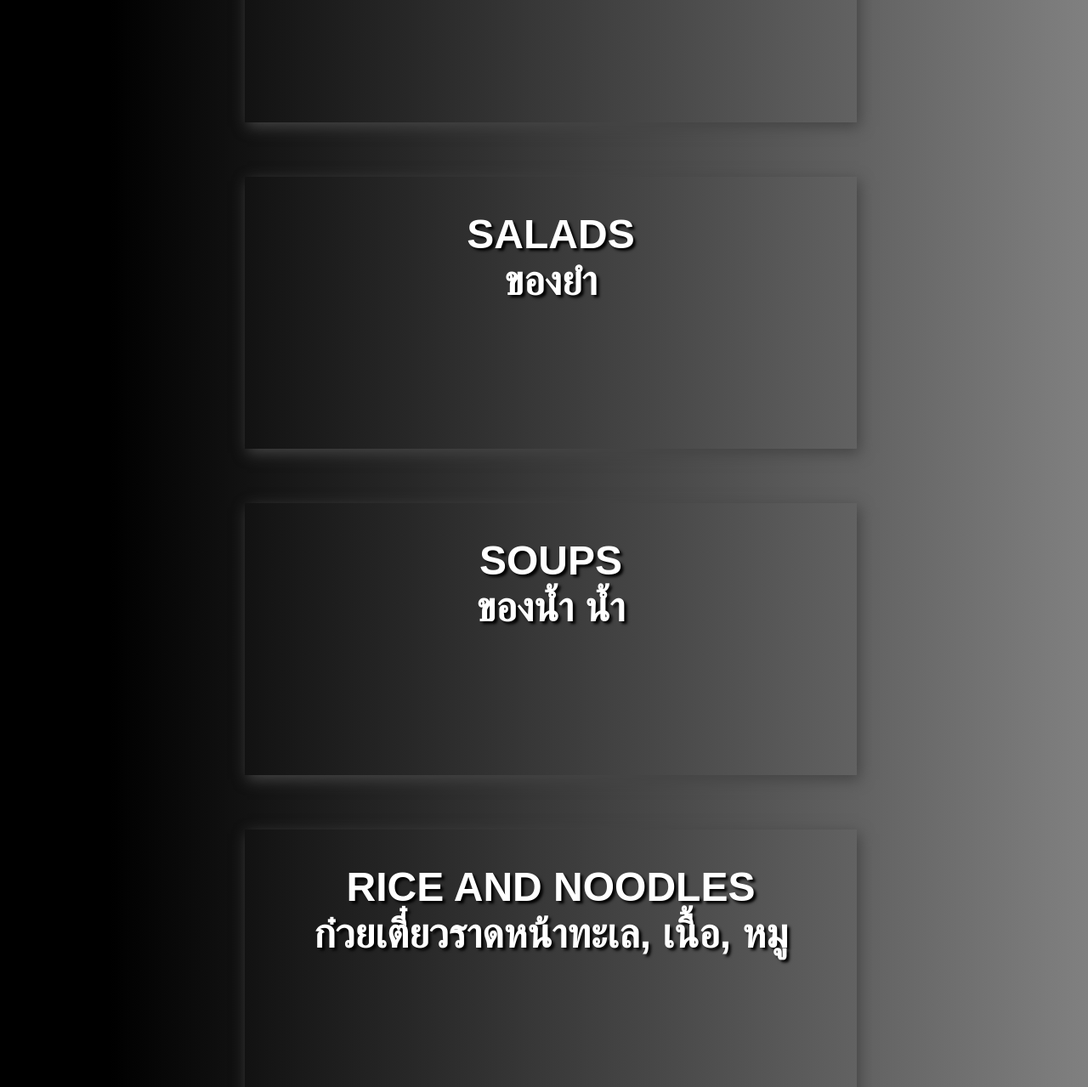
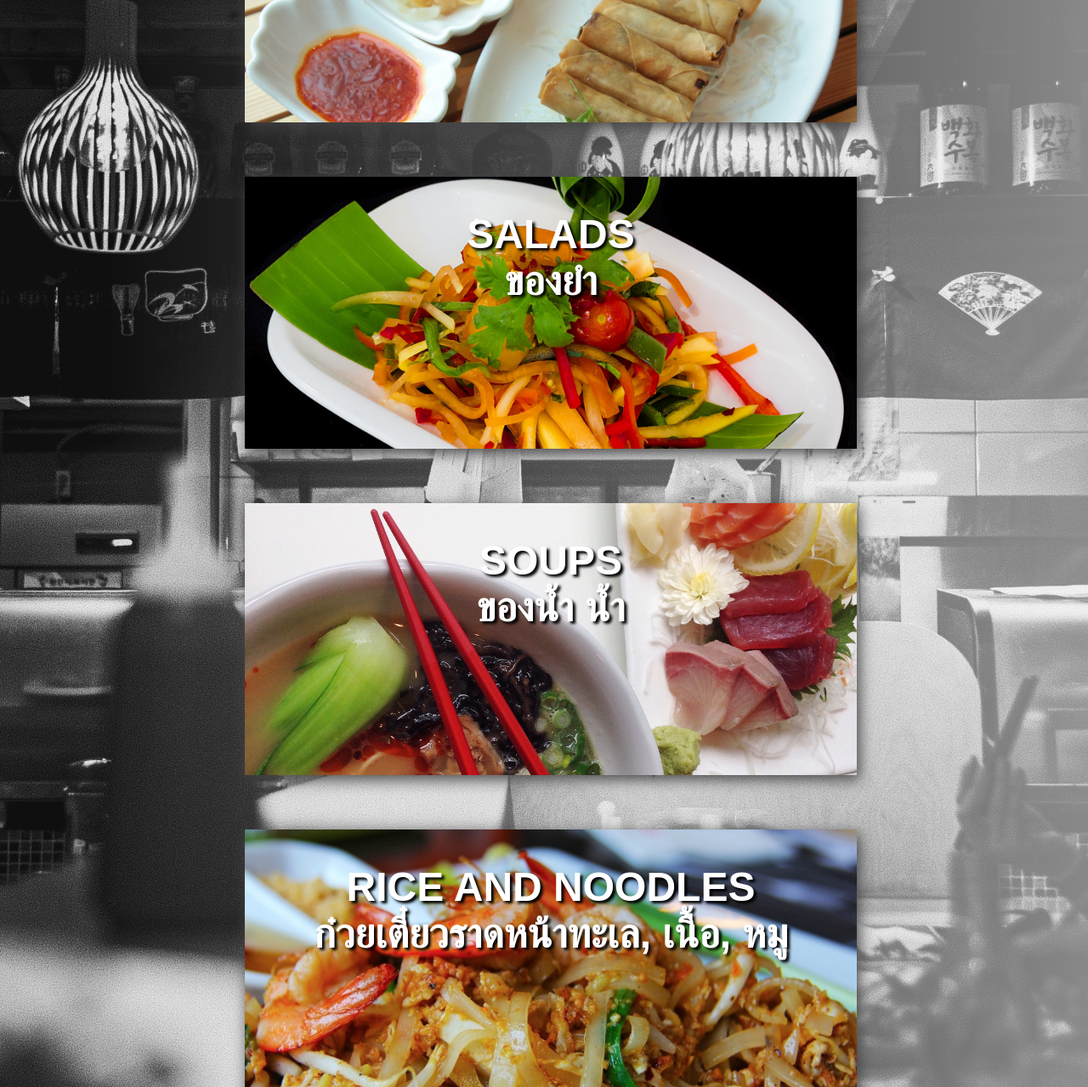
Before and after one commit to SergeChurkin-ca/project-MenuOrder, a plain HTML site: page index.html in a window 1280 px wide. Shown: the part 456-1735 px from the top of the page at 85% size. Drawn offline with Linux system fonts and the light colour scheme; the site is published under a folder, as on GitHub Pages, so addresses that start at the root find nothing.

Commit message:
dots in files fix

```diff
--- a/css/images.css
+++ b/css/images.css
@@ -1,11 +1,11 @@
 body {
-    background-image: linear-gradient(to right, black 10%, grey 100%, green 55%), url('/images/twochefs.jpg');
+    background-image: linear-gradient(to right, black 10%, grey 100%, green 55%), url(../images/twochefs.jpg);
     background-blend-mode: color-burn;
     background-attachment: fixed;
     background-repeat: no-repeat;
     background-size: cover;
     height: auto;
-        width: 100%;
+    width: 100%;
     background-blend-mode: screen;
 }
 
@@ -24,18 +24,21 @@ body {
 }
 
 .starters .flip-card-front {
-       background-image: url('/images/spring-rolls-2097978_1920.jpg');
+    background-image: url(../images/spring-rolls-2097978_1920.jpg);
 }
 
 .salads .flip-card-front {
-       background-image: url('/images/somtaam.jpg');
+    background-image: url(../images/somtaam.jpg);
 }
+
 .soups .flip-card-front {
-       background-image: url('/images/soup.jpg');
+    background-image: url(../images/soup.jpg);
 }
+
 .riceAndNoodles .flip-card-front {
-       background-image: url('/images/padthai.jpg');
+    background-image: url(../images/padthai.jpg);
 }
+
 .mains .flip-card-front {
-       background-image: url('/images/wongton.jpg');
+    background-image: url(../images/wongton.jpg);
 }
```
